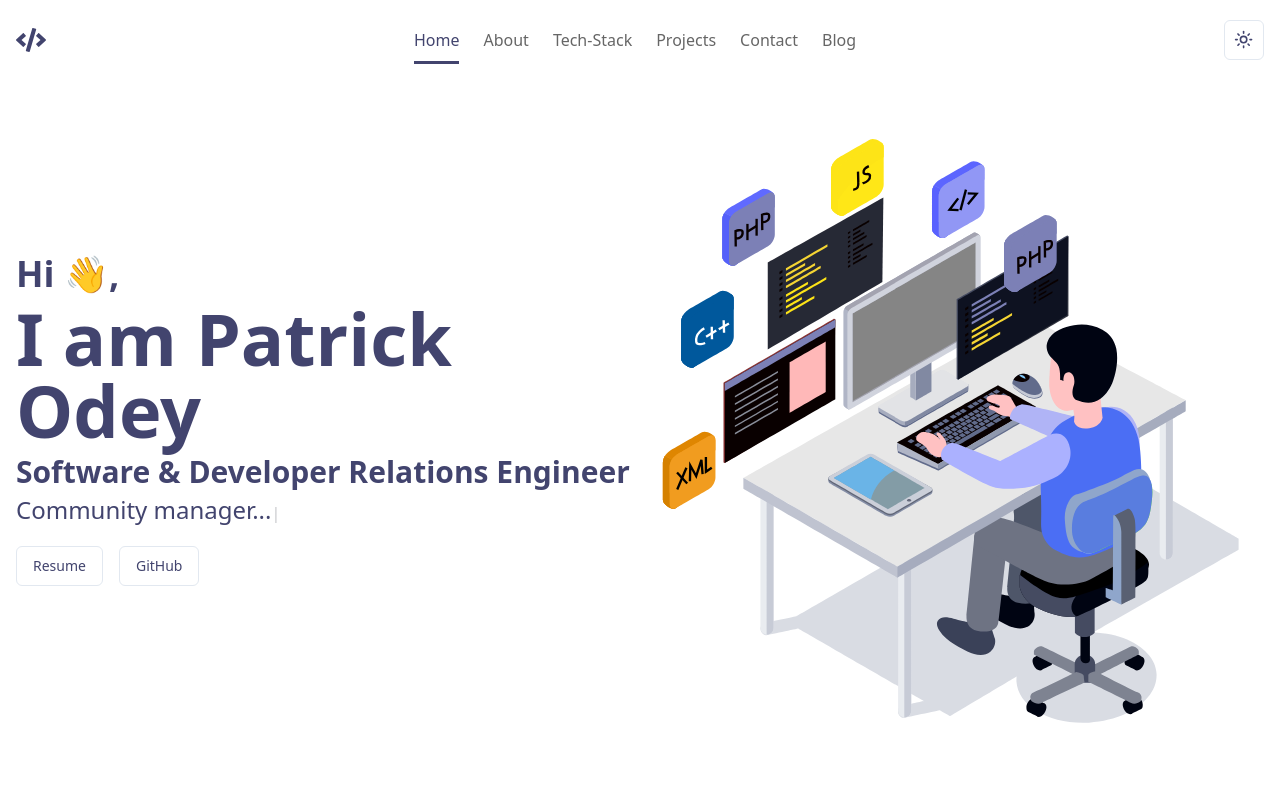
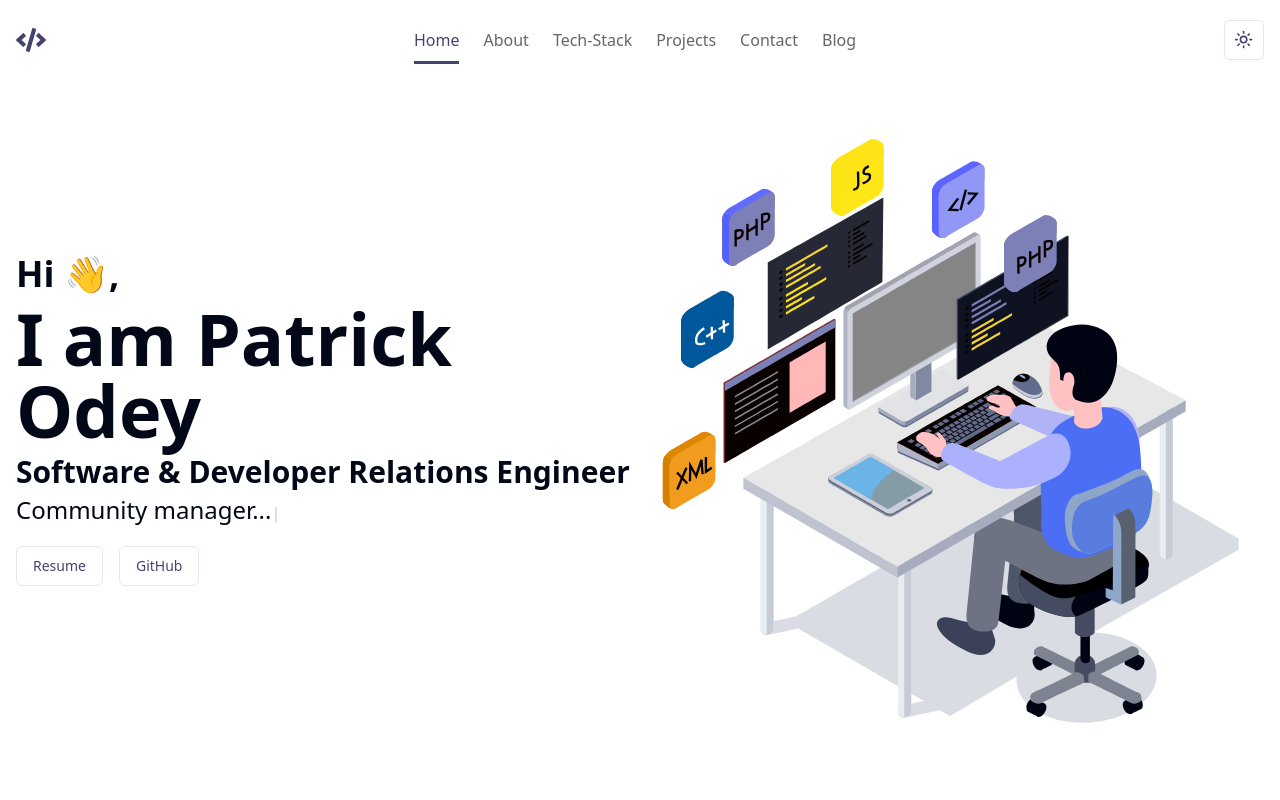
Before and after one commit to Patrickodey360coder/nebula, a Next.js app: page / in a window 1280 px wide. Shown: the top 800 px of the page. Built offline with nearby package versions, Linux system fonts and the light colour scheme; no server answers.

Commit message:
changed colors on hero

```diff
--- a/src/app/components/hero.tsx
+++ b/src/app/components/hero.tsx
@@ -33,10 +33,10 @@ function Hero() {
     <section className="min-h-[600px] max-w-[1640px] sm:min-h-[500px] md:min-h-[700px] w-full p-4 flex flex-cols-2 mx-auto">
       <div className='w-full flex items-center'>
         <div className="w-full">
-          <h3 className='text-2xl md:text-3xl lg:text-4xl text-[#42446E] font-extrabold'>Hi 👋,</h3>
-          <h1 className='text-4xl md:text-4xl lg:text-7xl my-2 text-[#42446E] font-extrabold'>I am Patrick Odey</h1>
-          <h3 className='text-2xl md:text-2xl lg:text-3xl mb-1 text-[#42446E] font-extrabold'>Software & Developer Relations Engineer</h3>
-          <span ref={element} className="text-[#42446E] md:text-2xl" />
+          <h3 className='text-2xl md:text-3xl lg:text-4xl font-extrabold'>Hi 👋,</h3>
+          <h1 className='text-4xl md:text-4xl lg:text-7xl my-2 font-extrabold'>I am Patrick Odey</h1>
+          <h3 className='text-2xl md:text-2xl lg:text-3xl mb-1 font-extrabold'>Software & Developer Relations Engineer</h3>
+          <span ref={element} className="md:text-2xl" />
 
           <div className='my-5 flex flex-row gap-4 text-[#42446E]'>
             <Link href="https://drive.google.com/file/d/1yVclSCxCTWojuAkS_p0nqWqo_OW7NB6A/view?usp=sharing" target="_blank">
--- a/tailwind.config.ts
+++ b/tailwind.config.ts
@@ -25,32 +25,46 @@ const config = {
         background: "hsl(var(--background))",
         foreground: "hsl(var(--foreground))",
         primary: {
-          DEFAULT: "hsl(var(--primary))",
-          foreground: "hsl(var(--primary-foreground))",
+          // DEFAULT: "hsl(var(--primary))",
+          // foreground: "hsl(var(--primary-foreground))",
+          light: '#6D28D9',
+          dark: '#4C1D95'
         },
         secondary: {
           DEFAULT: "hsl(var(--secondary))",
           foreground: "hsl(var(--secondary-foreground))",
+          light: '#6D28D9',
+          dark: '#4C1D95'
         },
         destructive: {
           DEFAULT: "hsl(var(--destructive))",
           foreground: "hsl(var(--destructive-foreground))",
+          light: '#6D28D9',
+          dark: '#4C1D95'
         },
         muted: {
           DEFAULT: "hsl(var(--muted))",
           foreground: "hsl(var(--muted-foreground))",
+          light: '#6D28D9',
+          dark: '#4C1D95'
         },
         accent: {
           DEFAULT: "hsl(var(--accent))",
           foreground: "hsl(var(--accent-foreground))",
+          light: '#6D28D9',
+          dark: '#4C1D95'
         },
         popover: {
           DEFAULT: "hsl(var(--popover))",
           foreground: "hsl(var(--popover-foreground))",
+          light: '#6D28D9',
+          dark: '#4C1D95'
         },
         card: {
           DEFAULT: "hsl(var(--card))",
           foreground: "hsl(var(--card-foreground))",
+          light: '#6D28D9',
+          dark: '#4C1D95'
         },
       },
       borderRadius: {
```
